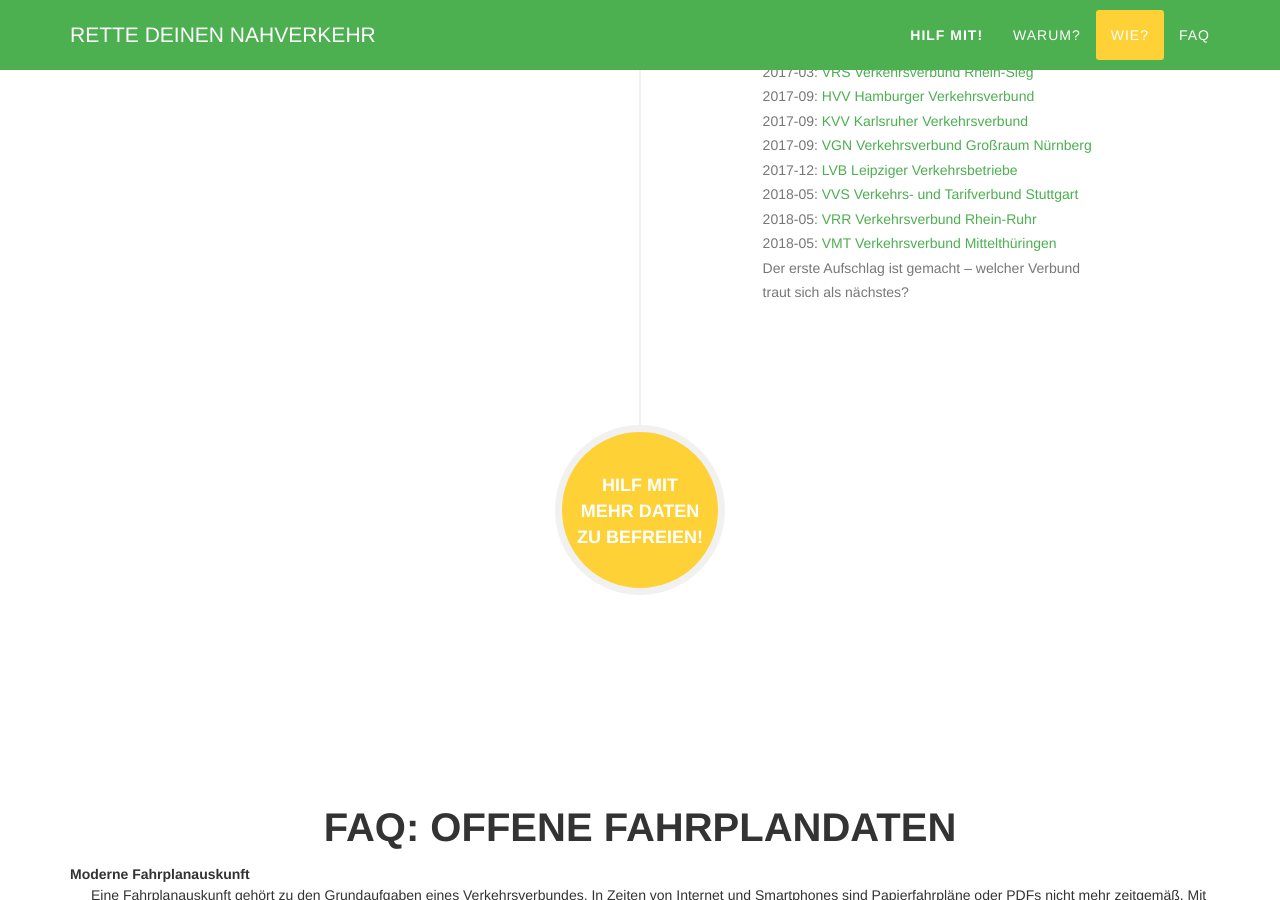
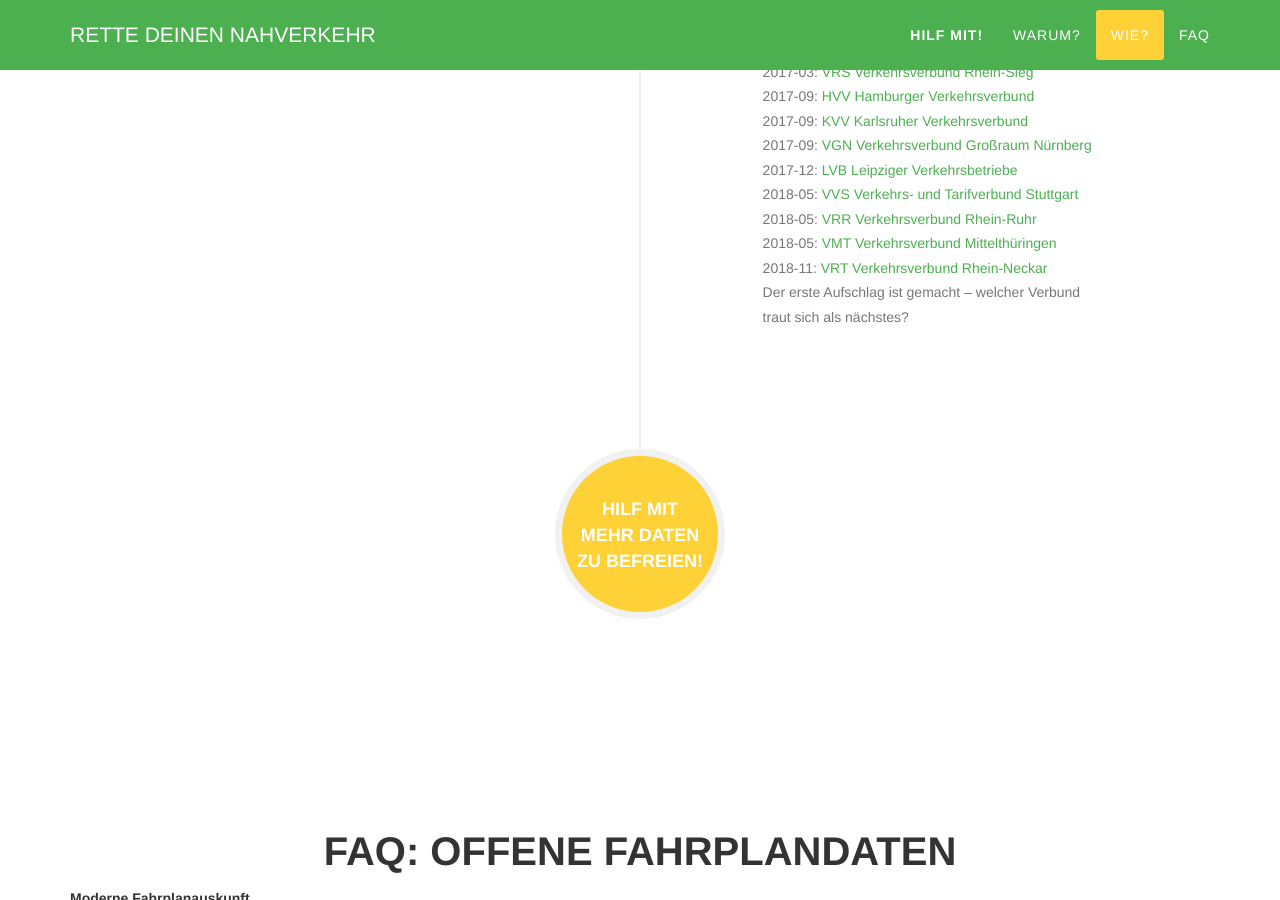
Before and after one commit to okfde/rettedeinennahverkehr, a Jekyll site: the page built from index.html, in a window 1280 px wide and 900 px high, scrolled down 3659 px. Built offline with Jekyll 4.4.1, drawn with Linux system fonts in a browser that asks for light colours; comment, search, counter and statistics services are not loaded.

Commit message:
added VRT

```diff
--- a/_includes/how.html
+++ b/_includes/how.html
@@ -87,6 +87,8 @@
                                         <br>
                                         2018-05: <a href="https://www.vmt-thueringen.de/auskunft/open-data/">VMT Verkehrsverbund Mittelthüringen</a>
                                         <br>
+                                        2018-11: <a href="https://www.vrn.de/service/entwickler/gtfs/index.html">VRT Verkehrsverbund Rhein-Neckar</a>
+                                        <br>
                                         Der erste Aufschlag ist gemacht – welcher Verbund traut sich als nächstes?
                                     </p>
                                 </div>
```
